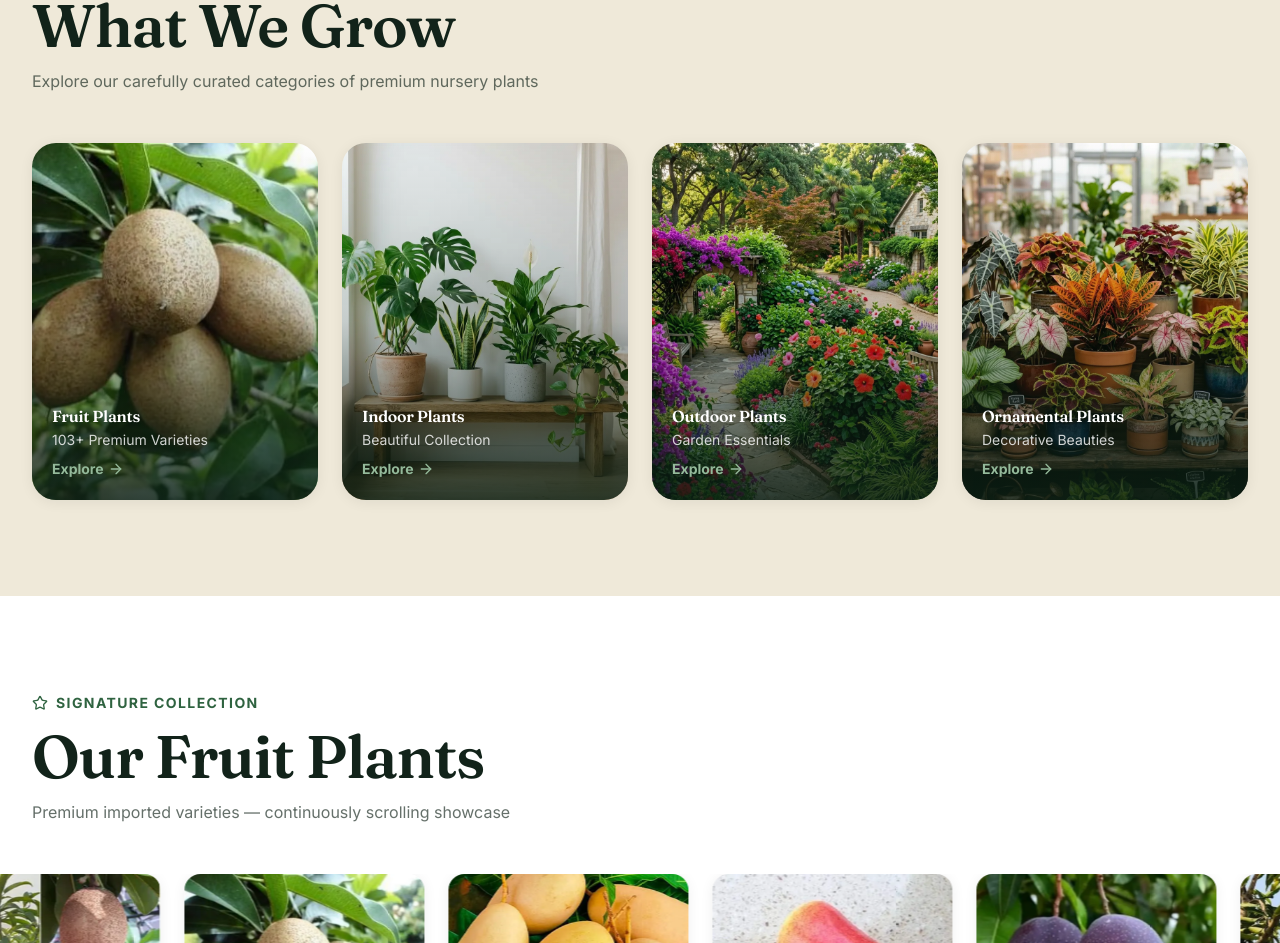
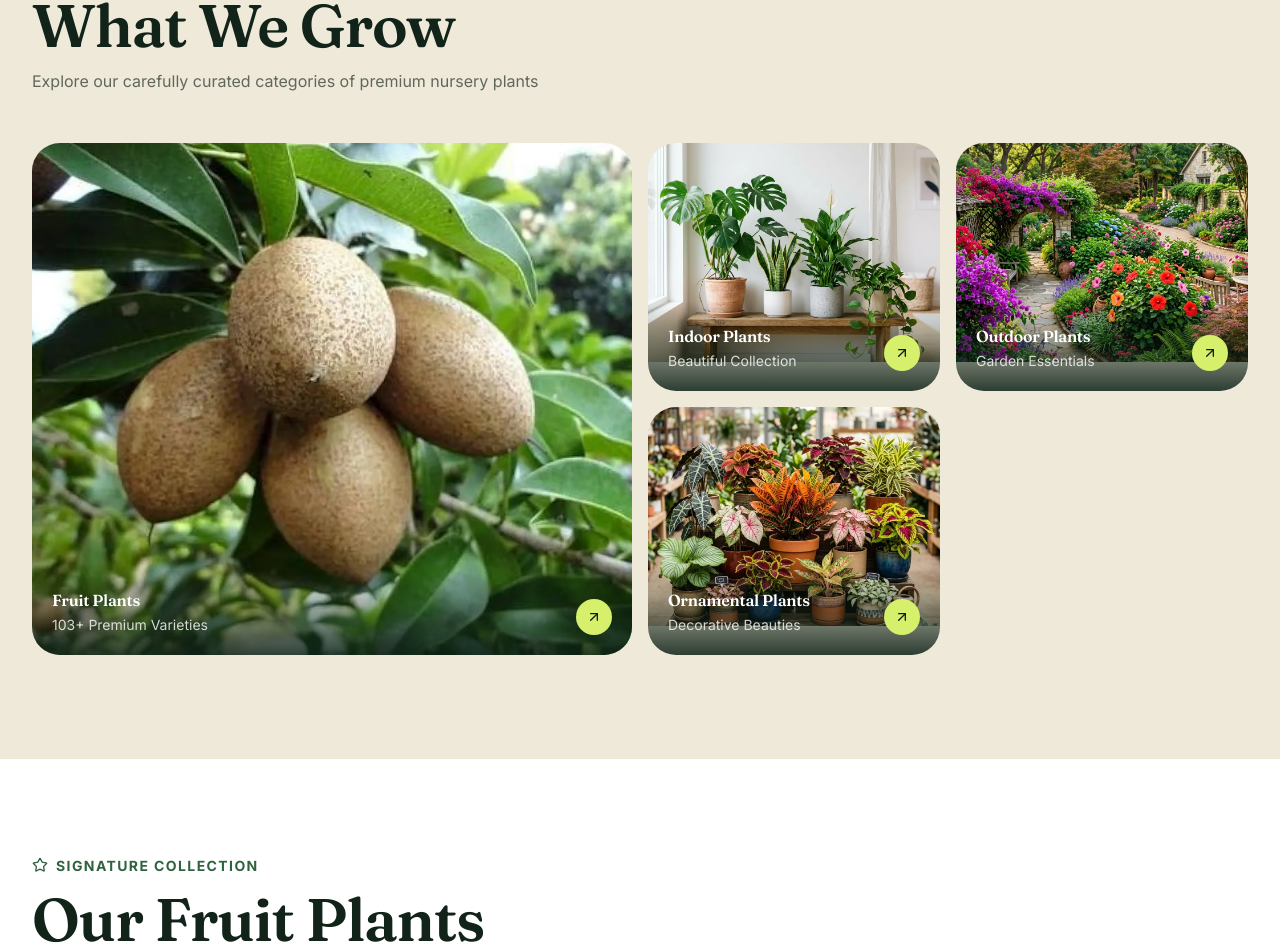
Before and after one commit to aravindpulluri116/harshasainursery_staffarc_aravind, a Next.js app: page / in a window 1280 px wide. Shown: the part 1004-1947 px from the top of the page. Built offline with nearby package versions, Linux system fonts and the light colour scheme.

Commit message:
Refactor Categories component layout and icons

```diff
--- a/src/components/sections/categories.jsx
+++ b/src/components/sections/categories.jsx
@@ -1,11 +1,10 @@
 "use client";
 
 import Image from "next/image";
-import { ArrowRight, Sprout } from "lucide-react";
+import { ArrowUpRight, Sprout } from "lucide-react";
 import { SectionHeader } from "@/components/section-header";
 import { Reveal } from "@/components/reveal";
 import { CountUp } from "@/components/react-bits/count-up";
-import { HoverIcon } from "@/components/hover-icon";
 import { CATEGORIES } from "@/lib/site";
 
 export function Categories() {
@@ -17,34 +16,29 @@ export function Categories() {
           title="What We Grow"
           desc="Explore our carefully curated categories of premium nursery plants"
         />
-        <div className="grid grid-cols-1 gap-4 min-[480px]:grid-cols-2 md:gap-6 lg:grid-cols-4">
-          {CATEGORIES.map((c, i) => (
-            <Reveal key={c.name} delay={i * 0.08} from="scale">
-              <a
-                href="#plants"
-                className="group relative block aspect-[4/5] overflow-hidden rounded-3xl shadow-soft"
-              >
-                <Image
-                  src={c.image}
-                  alt={c.name}
-                  fill
-                  sizes="(min-width: 1024px) 25vw, (min-width: 480px) 50vw, 100vw"
-                  className="object-cover transition-transform duration-700 group-hover:scale-110"
-                />
-                <div className="absolute inset-0 bg-gradient-to-t from-green-950/85 via-green-950/20 to-transparent" />
-                <div className="absolute inset-x-0 bottom-0 p-5 text-white">
-                  <h3 className="text-base font-bold">{c.name}</h3>
+      </div>
+      {/* Phones: swipe rail. Desktop: one wide tile + three small ones. */}
+      <div className="rail flex snap-x snap-mandatory gap-3 overflow-x-auto px-4 pb-2 md:mx-auto md:grid md:max-w-7xl md:snap-none md:grid-cols-4 md:grid-rows-2 md:gap-4 md:overflow-visible md:px-8">
+        {CATEGORIES.map((c, i) => (
+          <Reveal key={c.name} delay={i * 0.06} from="up" className={i === 0 ? "w-[78%] shrink-0 snap-start md:col-span-2 md:row-span-2 md:w-auto" : "w-[62%] shrink-0 snap-start md:w-auto"}>
+            <a href="#plants" className="group relative block h-full min-h-72 overflow-hidden rounded-[28px] md:min-h-0">
+              <div className={i === 0 ? "relative aspect-[4/5] md:aspect-auto md:h-full md:min-h-[32rem]" : "relative aspect-[4/5] md:aspect-[4/3]"}>
+                <Image src={c.image} alt={c.name} fill sizes="(min-width: 768px) 40vw, 78vw" className="object-cover transition-transform duration-700 group-hover:scale-105" />
+              </div>
+              <div className="absolute inset-x-0 bottom-0 flex items-end justify-between gap-3 bg-gradient-to-t from-green-950/85 to-transparent p-4 pt-16 text-white md:p-5">
+                <div>
+                  <h3 className="text-base">{c.name}</h3>
                   <p className="text-sm text-white/80">
                     {c.count ? <><CountUp to={c.count} suffix="+" /> {c.note}</> : c.note}
                   </p>
-                  <span className="mt-2 inline-flex items-center gap-1 text-sm font-bold text-green-300">
-                    Explore <HoverIcon icon={ArrowRight} variant="nudge" className="size-4" />
-                  </span>
                 </div>
-              </a>
-            </Reveal>
-          ))}
-        </div>
+                <span className="grid size-9 shrink-0 place-items-center rounded-full bg-lime text-green-950 transition-transform group-hover:rotate-45">
+                  <ArrowUpRight className="size-4" />
+                </span>
+              </div>
+            </a>
+          </Reveal>
+        ))}
       </div>
     </section>
   );
```
